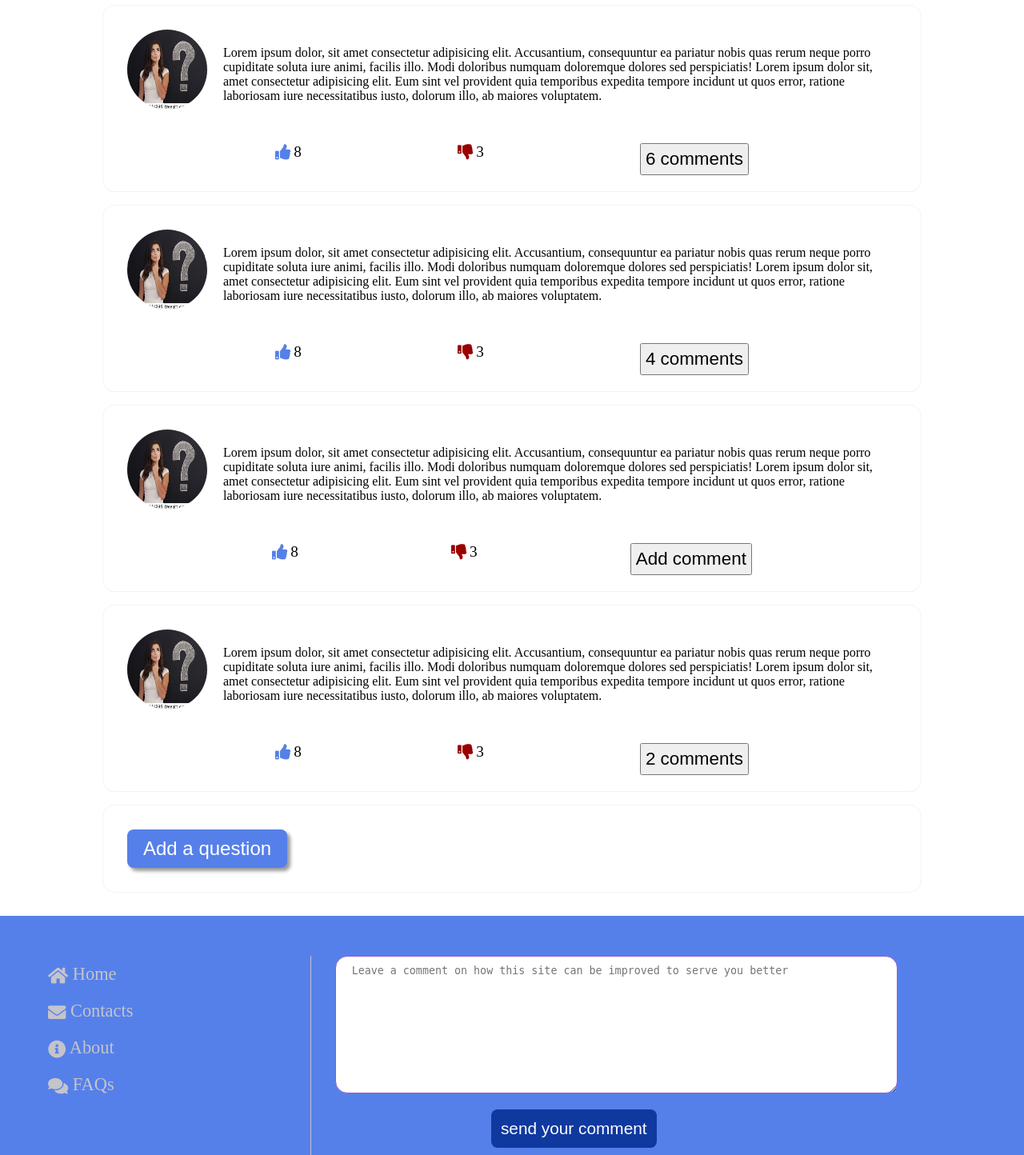
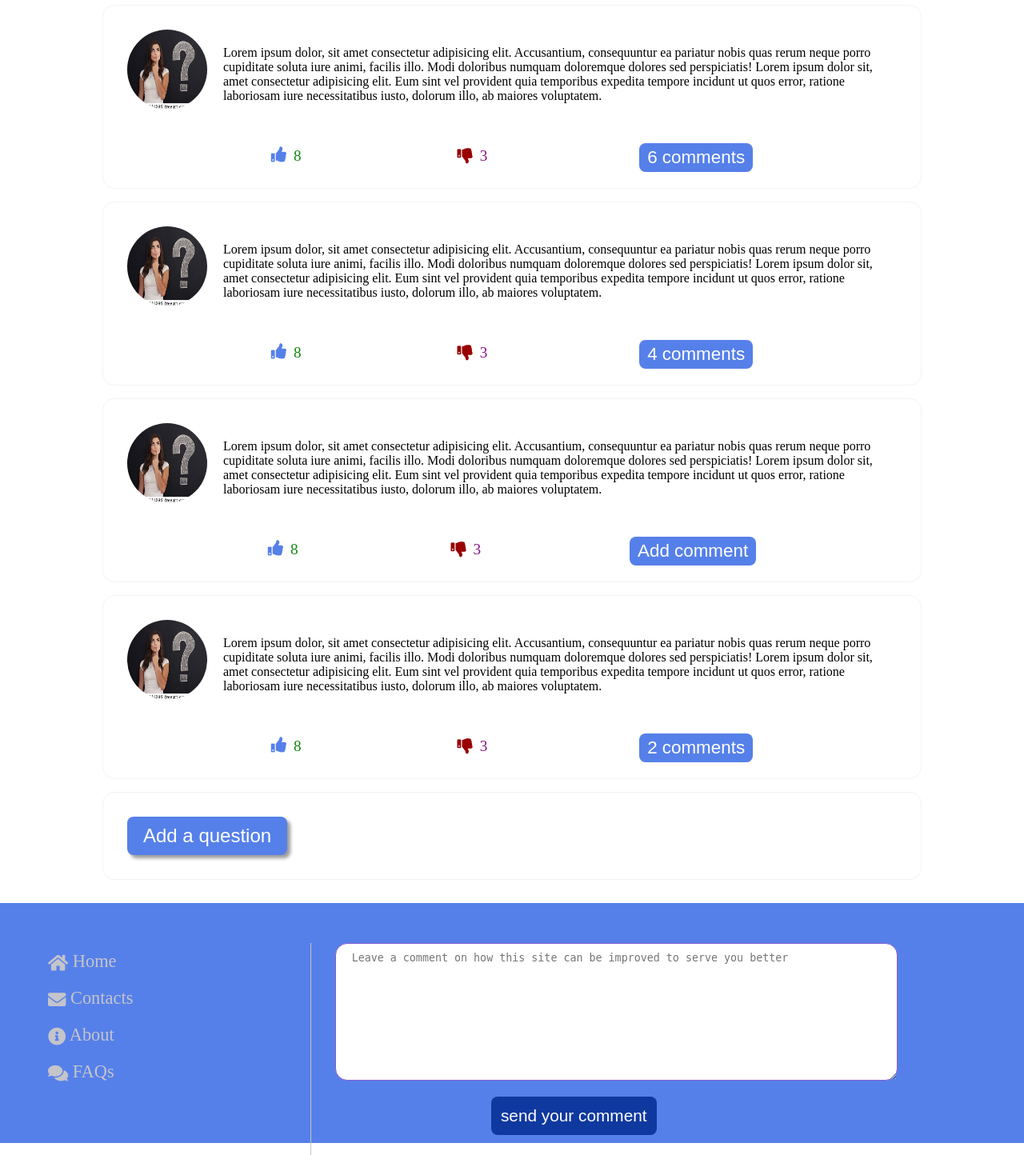
Before and after one commit to ceexon/the-Questioner, a Python web app: template UI/templates/questions.html in a window 1280 px wide. Shown: the part 951-2395 px from the top of the page at 80% size. Run offline with Jinja, Linux system fonts and the light colour scheme; the template is opened without the code that fills it, so the values that code supplies are empty.

Commit message:
[bug #163001245]New questions ui structure css update

```diff
--- a/UI/static/css/meetups-main.css
+++ b/UI/static/css/meetups-main.css
@@ -292,12 +292,34 @@ span.fa-thumbs-up {
 
 span.fa-thumbs-down {
     color: #990000;
+    margin-left: 5px;
+    margin-top: 5px;
+}
+
+span.number-up-vote {
+    color: #181;
+    display: inline-block;
+    margin-left: 5px;
+    margin-top: 5px;
+}
+
+span.number-down-vote {
+    color: #818;
+    display: inline-block;
+    margin-left: 5px;
+    margin-top: 5px;
 }
 
 button.comment-button {
-    padding: 5px;
     font-size: 1em;
     font-weight: 400;
+    border: none;
+    outline: none;
+    background-color: #5680e9;
+    color: #fff;
+    padding: 5px 10px;
+    border-radius: 8px;
+    cursor: pointer;
 }
 
 /* ask question box + js */
```
